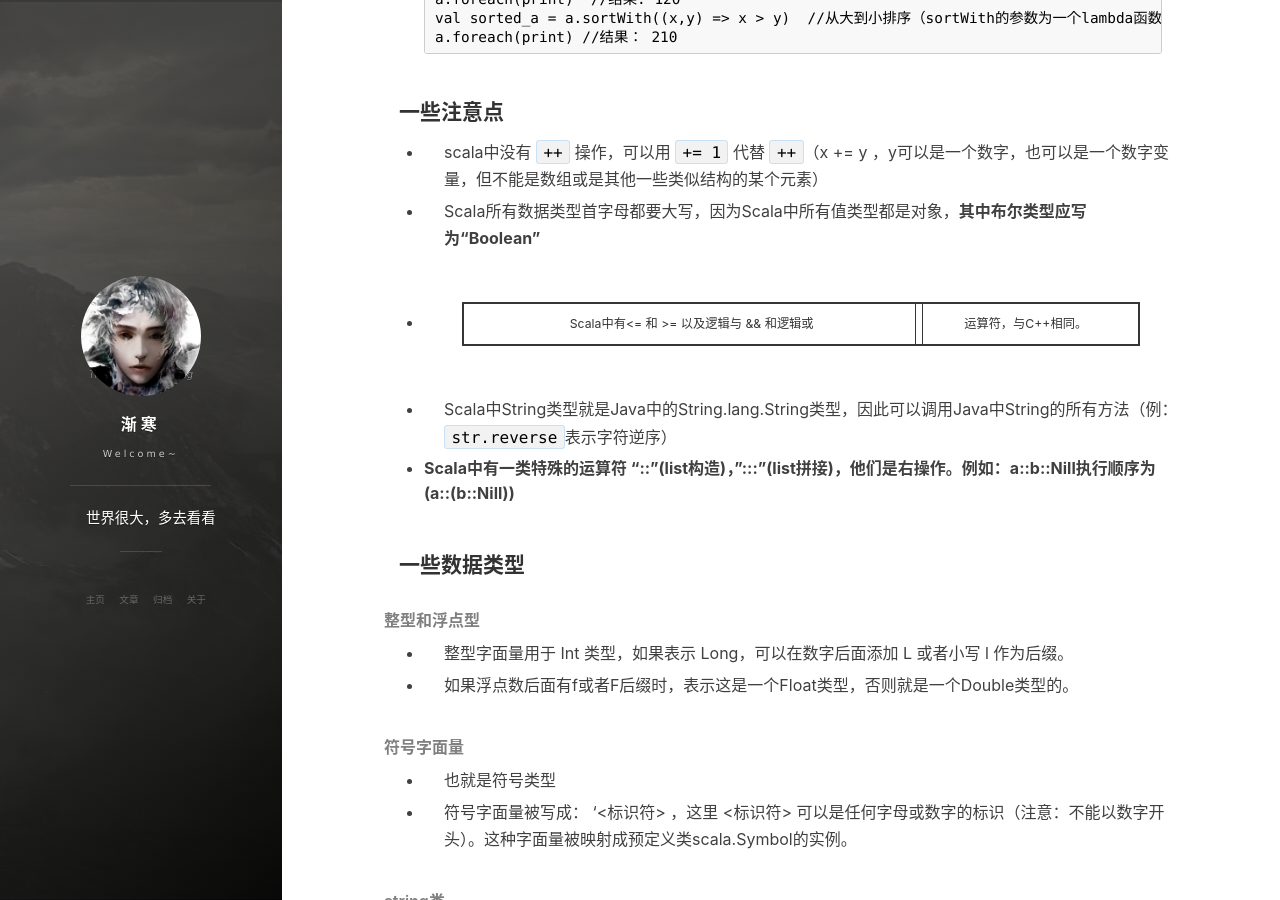
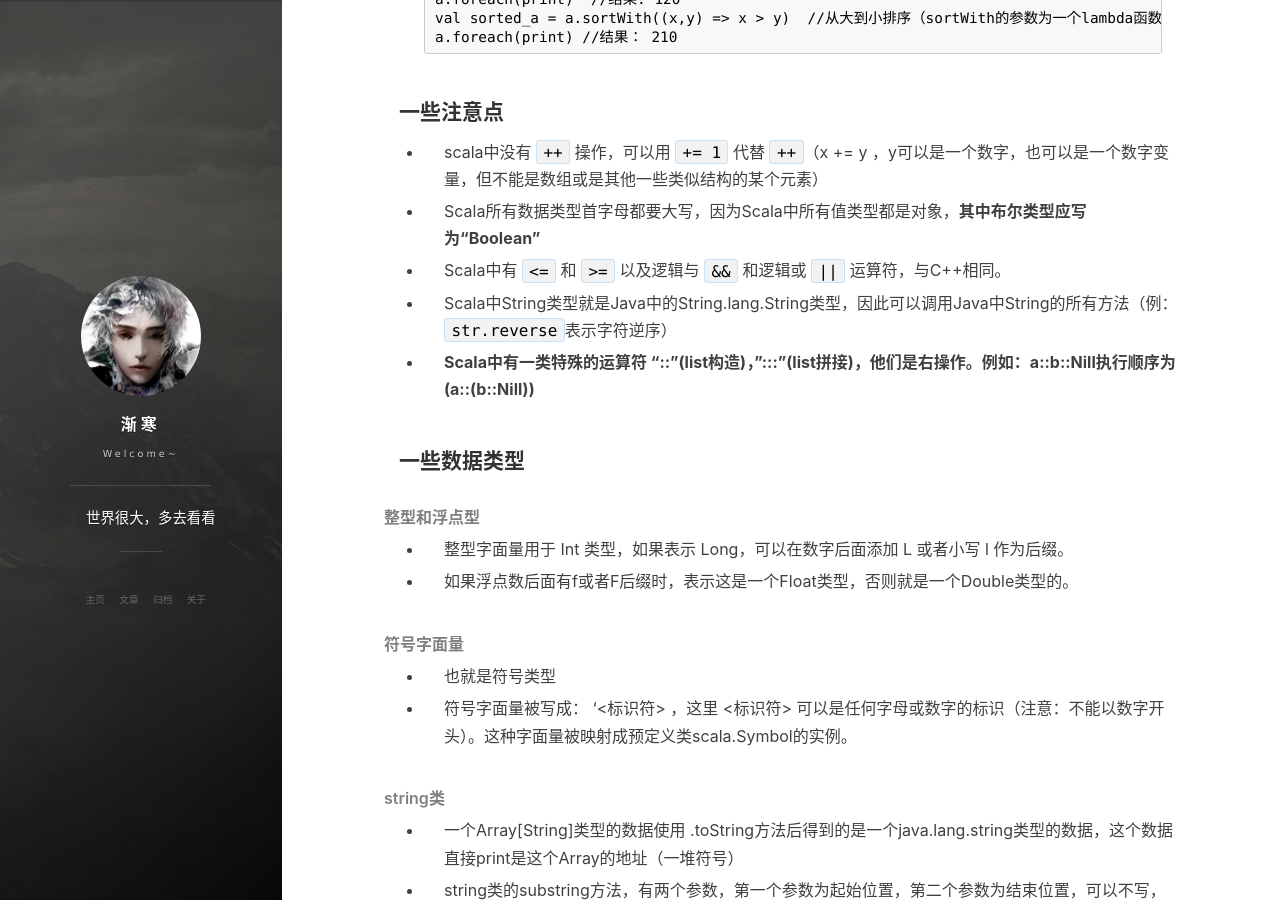
Before and after one commit to Fleschier/Fleschier.github.io, a Jekyll site: the page built from _posts/2018-04-06-Scala-learning.markdown, in a window 1280 px wide and 900 px high, scrolled down 2254 px. Built offline with Jekyll 4.4.1, drawn with Linux system fonts in a browser that asks for light colours; nearby versions of some CDN libraries.

Commit message:
fix some mistakes

```diff
--- a/_config.yml
+++ b/_config.yml
@@ -5,7 +5,7 @@ description: 世界很大，多去看看
 # 头像里面的标题
 avatarTitle: Fleschier
 # 头像里面的描述
-avatarDesc: This is Fleschier's blog
+avatarDesc:
 url: "https://Fleschier.github.io"
 
 
--- a/_posts/2018-04-06-Scala-learning.markdown
+++ b/_posts/2018-04-06-Scala-learning.markdown
@@ -93,7 +93,7 @@ a.foreach(print) //结果： 210
 
 - Scala所有数据类型首字母都要大写，因为Scala中所有值类型都是对象，**其中布尔类型应写为“Boolean”**
 
-- Scala中有<= 和 >= 以及逻辑与 && 和逻辑或 || 运算符，与C++相同。
+- Scala中有 `<=` 和 `>=` 以及逻辑与 `&&` 和逻辑或 `||` 运算符，与C++相同。
 
 - Scala中String类型就是Java中的String.lang.String类型，因此可以调用Java中String的所有方法（例：`str.reverse`表示字符逆序）
 
@@ -147,7 +147,7 @@ val a: Array[String] = new Array[String](3)
 - 赋值： `a(0) = "abc"`  //注意即时是声明为val变量，数组a的元素的值也是可以改变的。 **同时，使用索引时数组名后面跟的是圆括号而不是方括号，这点与C++不同，切记**
 
 - 可以使用foreach()方法实现遍历。
-![](/img/Scala/Scala-test.jpg)
+![](/images/Scala/Scala-test.jpg)
 
 ## 流程控制结构
 ---
--- a/_posts/2018-04-06-ubuntu-and-windows.markdown
+++ b/_posts/2018-04-06-ubuntu-and-windows.markdown
@@ -20,7 +20,7 @@ tags: 双系统
 ## 第三方启动引导程序——refind
 ---
 
-- refind是一款功能非常强大的开机启动引导程序，它能够自定义开机界面。你可以吧系统图标，背景什么的换成你自己喜欢的风格。这里附上一张我采用的主题开机界面![](/img/linux-and-windows/opening-bg.jpg)如果你也喜欢这一风格，[这里是链接地址](https://github.com/EvanPurkhiser/rEFInd-minimal)。
+- refind是一款功能非常强大的开机启动引导程序，它能够自定义开机界面。你可以吧系统图标，背景什么的换成你自己喜欢的风格。这里附上一张我采用的主题开机界面![](/images/linux-and-windows/opening-bg.jpg)如果你也喜欢这一风格，[这里是链接地址](https://github.com/EvanPurkhiser/rEFInd-minimal)。
 
 - refind是一款免费的软件([官方下载地址](http://www.rodsbooks.com/refind/getting.html))，如果你高兴也可以给作者赞助。
 
```
